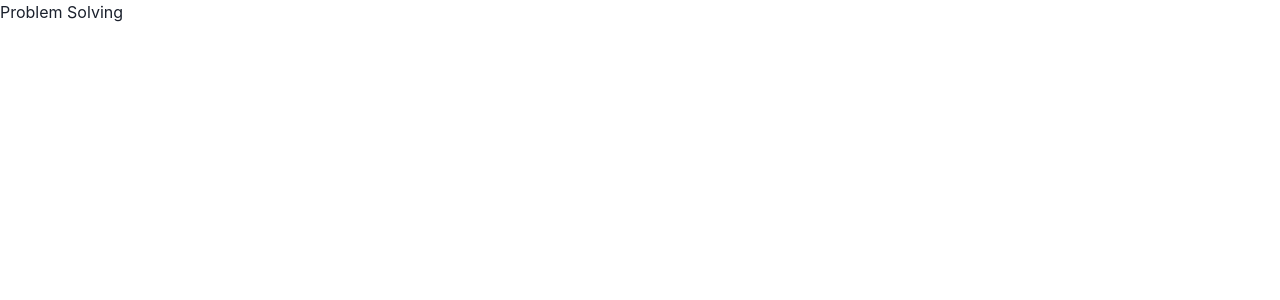
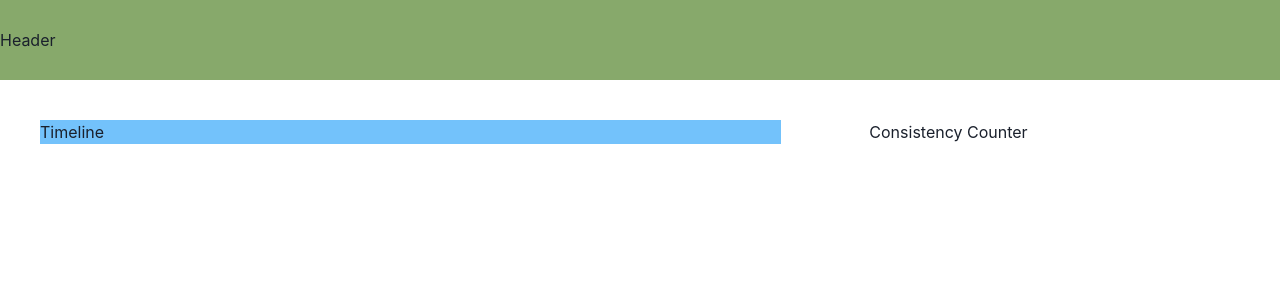
Before and after one commit to vinitkumar321/thedumbtechieblog, a React (Create React App) app: page /problem-solving in a window 1280 px wide. Shown: the top 300 px of the page. Built offline with nearby package versions, Linux system fonts and the light colour scheme.

Commit message:
Added more components

```diff
--- /dev/null
+++ b/src/components/Home/Header.jsx
@@ -0,0 +1,13 @@
+import { Stack } from '@chakra-ui/react'
+
+export default function Header() {
+    return (
+        <Stack
+            backgroundColor={'#87A96B'}
+            height={20}
+            justifyContent={'space-around'}
+        >
+            <h1>Header</h1>
+        </Stack>
+    )
+}
--- /dev/null
+++ b/src/components/ProblemSolving/ConsistencyCounter.jsx
@@ -0,0 +1,10 @@
+
+export default function ConsistencyCounter() {
+    return (
+        <>
+            <header>
+                Consistency Counter
+            </header>
+        </>
+    )
+}
--- /dev/null
+++ b/src/components/ProblemSolving/Timeline.jsx
@@ -0,0 +1,15 @@
+import { Center, Stack } from '@chakra-ui/react'
+
+export default function Timeline() {
+    return (
+        <>
+            <Stack
+                alignContent={'center'}
+                backgroundColor={'#73C2FB'}
+                defaultValue={'Timeline'}
+            >
+                <p>Timeline</p>
+            </Stack>
+        </>
+    )
+}
--- a/src/components/ProblemSolving/index.jsx
+++ b/src/components/ProblemSolving/index.jsx
@@ -1,8 +1,20 @@
+import { VStack, Stack, HStack, Box } from '@chakra-ui/react'
+import Timeline from './Timeline'
+import ConsistencyCounter from './ConsistencyCounter'
+import Header from '../Home/Header'
 
 export default function ProblemSolving() {
     return (
         <>
-            <header>Problem Solving</header>
+            <Header />
+            <HStack>
+                <Box flex={2} padding={10}>
+                    <Timeline />
+                </Box>
+                <Box flex={1} padding={10}>
+                    <ConsistencyCounter />
+                </Box>
+            </HStack>
         </>
     )
 }
```
